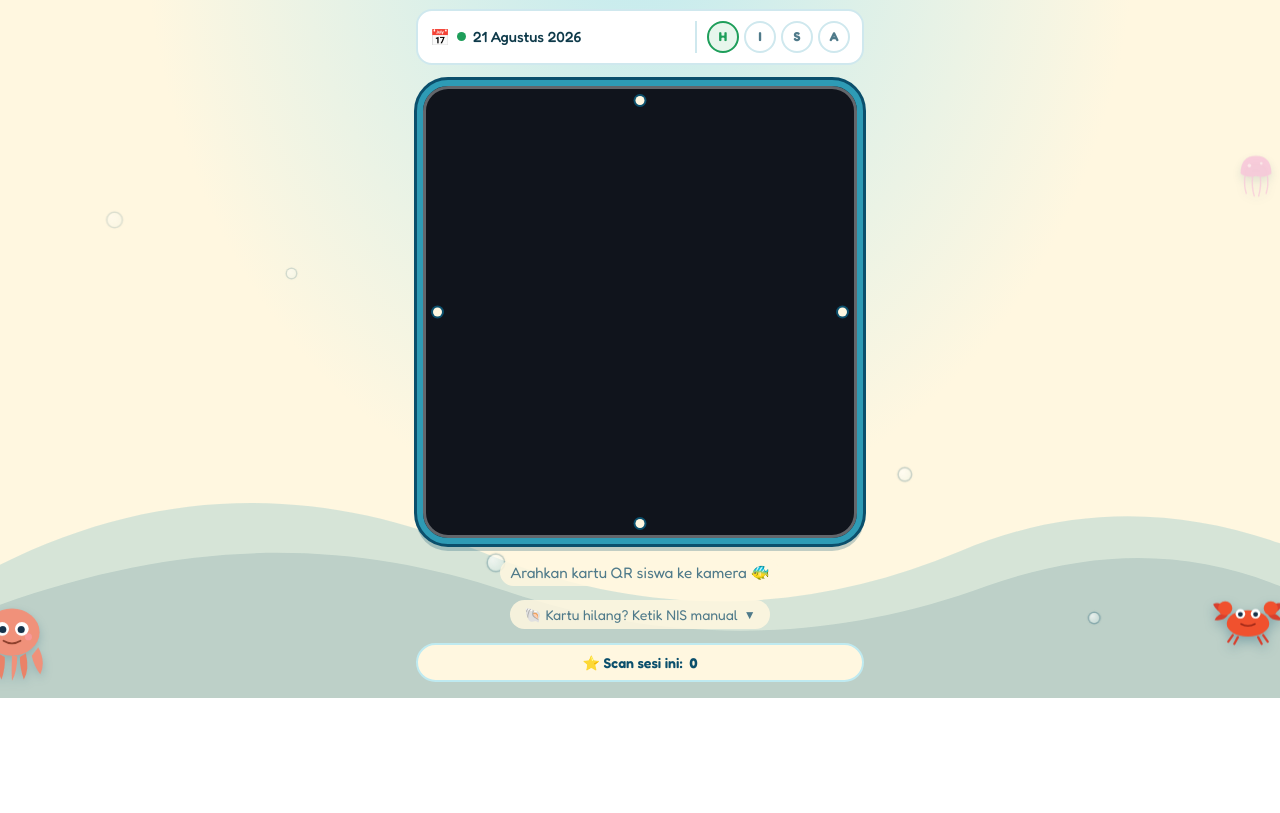
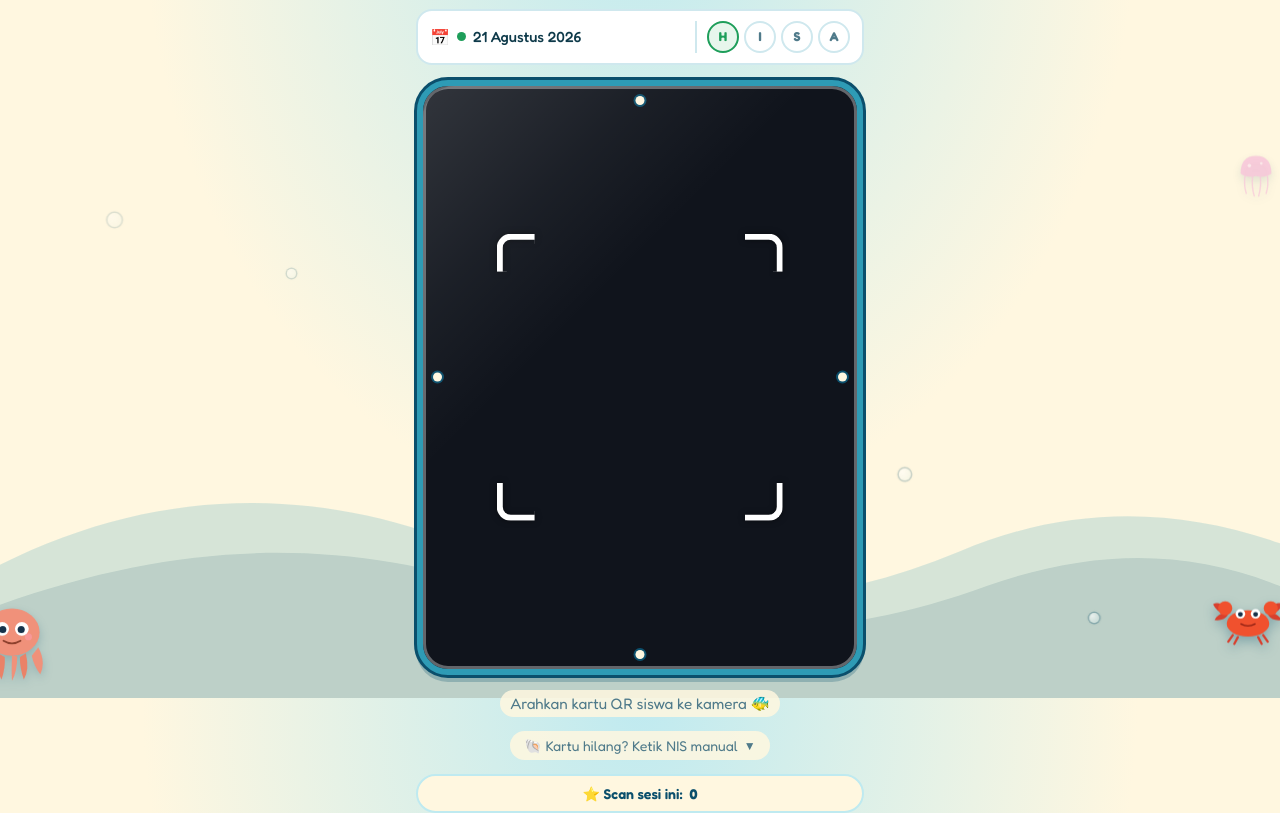
Before and after one commit to luthfiahakim97-hub/Absensikelas3B20262027, a plain HTML site: page index.html in a window 1280 px wide. Shown: the part 102-915 px from the top of the page. Before the commit the page ends 800 px from the top, so only its background shows below. Drawn offline with Linux system fonts and the light colour scheme; a script that the page names is missing.

Commit message:
Update index.html
update css

```diff
--- a/index.html
+++ b/index.html
@@ -341,11 +341,12 @@
     cursor: pointer;
   }
 
-  #reader-wrap {
+  /* ── Bingkai luar porthole: TIDAK dipotong (overflow visible), jadi rumah
+       untuk kilau kaca + baut supaya efeknya nyambung sampai ke tepi bingkai ── */
+  .reader-shell {
     position: relative;
     z-index: 1;
     border-radius: 32px;
-    overflow: hidden;
     border: 7px solid var(--laut-tengah);
     outline: 3px solid var(--laut-dalam);
     outline-offset: -1px;
@@ -355,11 +356,18 @@
     background: #10141C;
     aspect-ratio: 3 / 4;
   }
-  /* "Baut" porthole di 4 sisi — murni dekoratif */
-  #reader-wrap::before,
-  #reader-wrap::after,
-  #reader-wrap .baut-kiri,
-  #reader-wrap .baut-kanan {
+  /* ── Lapisan dalam: khusus video kamera, DIPOTONG rapi mengikuti sudut membulat ── */
+  #reader-wrap {
+    position: absolute;
+    inset: 0;
+    border-radius: 25px; /* sedikit lebih kecil dari shell (32px) supaya pas di dalam border 7px */
+    overflow: hidden;
+  }
+  /* "Baut" porthole di 4 sisi — murni dekoratif, di shell supaya tidak ikut terpotong */
+  .reader-shell::before,
+  .reader-shell::after,
+  .reader-shell .baut-kiri,
+  .reader-shell .baut-kanan {
     content: '';
     position: absolute;
     width: 9px;
@@ -369,12 +377,62 @@
     box-shadow: 0 0 0 2px var(--laut-dalam);
     z-index: 6;
   }
-  #reader-wrap::before { top: 10px; left: 50%; transform: translateX(-50%); }
-  #reader-wrap::after { bottom: 10px; left: 50%; transform: translateX(-50%); }
-  #reader-wrap .baut-kiri { left: 10px; top: 50%; transform: translateY(-50%); }
-  #reader-wrap .baut-kanan { right: 10px; top: 50%; transform: translateY(-50%); }
+  .reader-shell::before { top: 10px; left: 50%; transform: translateX(-50%); }
+  .reader-shell::after { bottom: 10px; left: 50%; transform: translateX(-50%); }
+  .reader-shell .baut-kiri { left: 10px; top: 50%; transform: translateY(-50%); }
+  .reader-shell .baut-kanan { right: 10px; top: 50%; transform: translateY(-50%); }
   #reader { width: 100%; height: 100%; }
   #reader video { object-fit: cover; }
+
+  /* ── Efek kilau kaca porthole: gradasi diagonal tipis ala pantulan cahaya di kaca.
+       Ditaruh di .reader-shell (bukan #reader-wrap) supaya TIDAK terpotong —
+       kilau menyapu sampai ke bingkai biru & baut, bukan cuma area kamera.
+       Dibuat cukup transparan supaya tidak memecah fokus anak saat scan. ── */
+  .kaca-kilau {
+    position: absolute;
+    inset: 0;
+    z-index: 7;
+    pointer-events: none;
+    border-radius: 32px;
+    background: linear-gradient(135deg,
+      rgba(255, 255, 255, .14) 0%,
+      rgba(255, 255, 255, .05) 22%,
+      rgba(255, 255, 255, 0) 38%);
+  }
+
+  /* ── Target scan QR custom (menggantikan kotak bawaan library, supaya bisa
+       diatur bebas: lebar garis, warna, radius — konsisten dengan tema laut) ── */
+  .target-qr {
+    position: absolute;
+    top: 50%;
+    left: 50%;
+    transform: translate(-50%, -50%);
+    width: 66%;
+    aspect-ratio: 1 / 1;
+    z-index: 5;
+    pointer-events: none;
+  }
+  .target-qr .sudut {
+    position: absolute;
+    width: 38px;
+    height: 38px;
+    border: 0 solid #fff;
+    filter: drop-shadow(0 0 3px rgba(0, 0, 0, .5));
+    transition: border-color .15s ease;
+  }
+  /* Lebar garis siku diatur di sini — tinggal ganti angkanya kalau mau lebih tebal/tipis */
+  .target-qr .sudut { --lebar-garis: 6px; }
+  .target-qr .kiri-atas   { top: 0;    left: 0;   border-top-width: var(--lebar-garis);    border-left-width: var(--lebar-garis);  border-top-left-radius: 14px; }
+  .target-qr .kanan-atas  { top: 0;    right: 0;  border-top-width: var(--lebar-garis);    border-right-width: var(--lebar-garis); border-top-right-radius: 14px; }
+  .target-qr .kiri-bawah  { bottom: 0; left: 0;   border-bottom-width: var(--lebar-garis); border-left-width: var(--lebar-garis);  border-bottom-left-radius: 14px; }
+  .target-qr .kanan-bawah { bottom: 0; right: 0;  border-bottom-width: var(--lebar-garis); border-right-width: var(--lebar-garis); border-bottom-right-radius: 14px; }
+  /* Kedip hijau sesaat begitu QR berhasil terbaca — dikontrol via JS, bukan bawaan library */
+  .target-qr.terdeteksi .sudut {
+    border-color: var(--hadir) !important;
+  }
+  @media (prefers-reduced-motion: reduce) {
+    .target-qr .sudut { transition: none; }
+  }
 
   #btnSwitchCam {
     display: none;
@@ -697,11 +755,20 @@
   </div>
 </div>
 
-<div id="reader-wrap">
-  <div id="reader"></div>
+<div class="reader-shell">
+  <div id="reader-wrap">
+    <div id="reader"></div>
+    <div class="target-qr" aria-hidden="true">
+      <span class="sudut kiri-atas"></span>
+      <span class="sudut kanan-atas"></span>
+      <span class="sudut kiri-bawah"></span>
+      <span class="sudut kanan-bawah"></span>
+    </div>
+    <button id="btnSwitchCam" aria-label="Ganti kamera depan/belakang" title="Ganti kamera">⟲</button>
+  </div>
   <span class="baut-kiri" aria-hidden="true"></span>
   <span class="baut-kanan" aria-hidden="true"></span>
-  <button id="btnSwitchCam" aria-label="Ganti kamera depan/belakang" title="Ganti kamera">⟲</button>
+  <div class="kaca-kilau" aria-hidden="true"></div>
 </div>
 <p class="hint">Arahkan kartu QR siswa ke kamera 🐠</p>
 
@@ -988,12 +1055,26 @@
 const btnSwitchCam = document.getElementById('btnSwitchCam');
 
 function konfigScan() {
-  return { fps: 10, qrbox: (w, h) => ({ width: Math.min(w, h) * 0.7, height: Math.min(w, h) * 0.7 }) };
+  // qrbox SENGAJA tidak dipakai — kotak siku bawaan library digantikan overlay
+  // custom kita (.target-qr) yang lebar garis & warnanya bisa kita atur bebas.
+  return { fps: 10 };
+}
+
+// Kedipkan target QR jadi hijau sesaat begitu berhasil terbaca —
+// ini kita buat sendiri, tidak bergantung ke behavior bawaan library.
+function kedipkanTarget() {
+  const target = document.querySelector('.target-qr');
+  if (!target) return;
+  target.classList.add('terdeteksi');
+  setTimeout(() => target.classList.remove('terdeteksi'), 500);
 }
 
 async function mulaiScannerId(deviceId) {
   try {
-    await scanner.start({ deviceId: { exact: deviceId } }, konfigScan(), (teks) => kirim(teks), () => {});
+    await scanner.start({ deviceId: { exact: deviceId } }, konfigScan(), (teks) => {
+      kedipkanTarget();
+      kirim(teks);
+    }, () => {});
     document.querySelector('.hint').textContent = 'Arahkan kartu QR siswa ke kamera';
   } catch (err) {
     document.querySelector('.hint').textContent =
@@ -1003,7 +1084,10 @@
 
 async function mulaiScannerFacing(facing) {
   try {
-    await scanner.start({ facingMode: facing }, konfigScan(), (teks) => kirim(teks), () => {});
+    await scanner.start({ facingMode: facing }, konfigScan(), (teks) => {
+      kedipkanTarget();
+      kirim(teks);
+    }, () => {});
     document.querySelector('.hint').textContent = 'Arahkan kartu QR siswa ke kamera';
   } catch (err) {
     document.querySelector('.hint').textContent =
```
